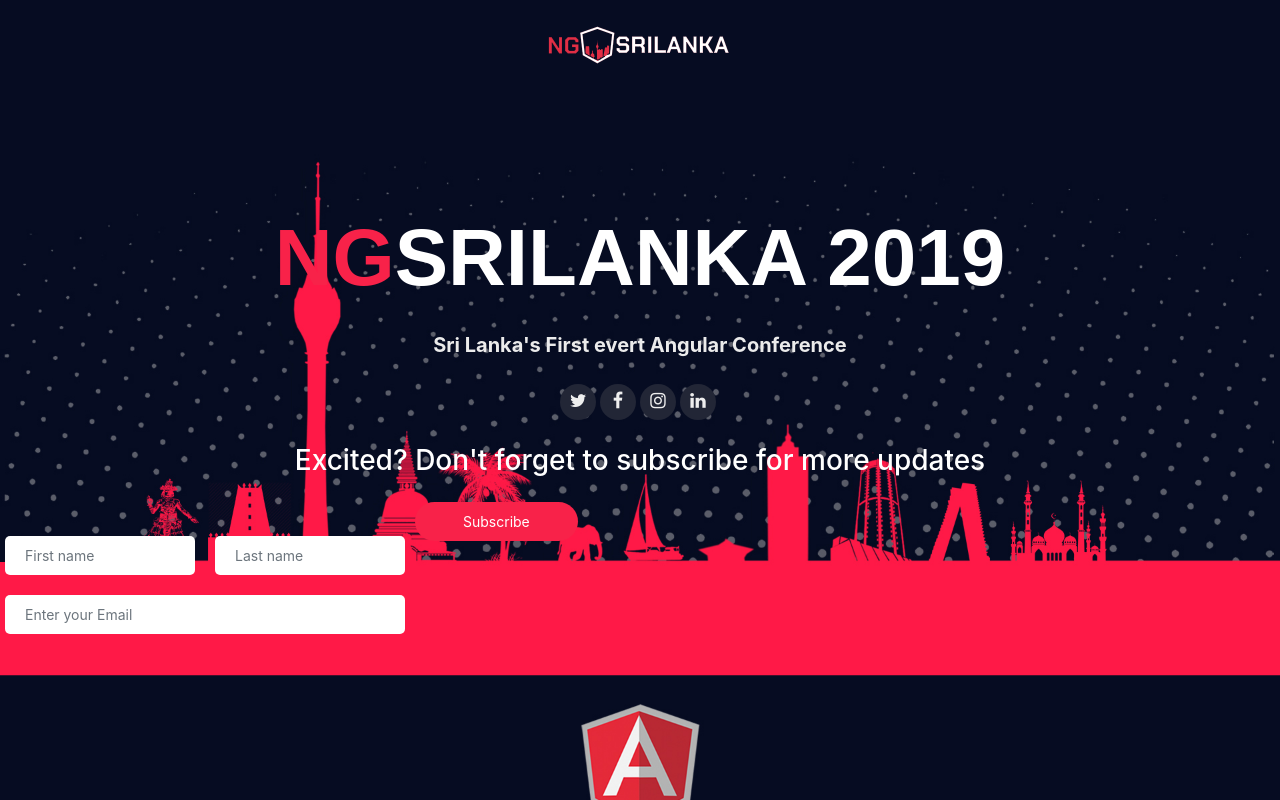
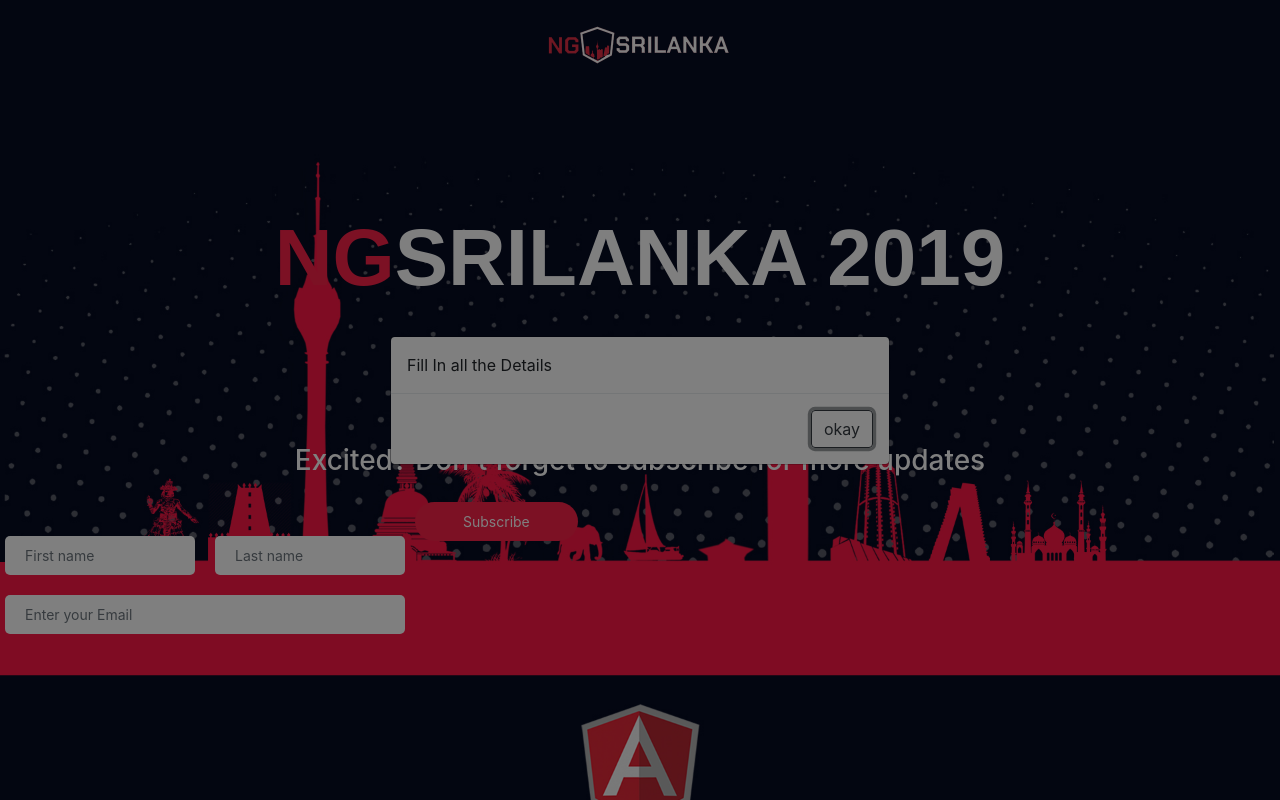
Before and after one commit to sajeetharan/ngSriLanka, an Angular app: page / in a window 1280 px wide. Both pictures are taken after a click on the button "Subscribe". Built offline with nearby package versions, Linux system fonts and the light colour scheme; no server answers.

Commit message:
Added Modal instead of Alert

```diff
--- a/package.json
+++ b/package.json
@@ -21,6 +21,7 @@
     "@angular/platform-browser": "^7.0.2",
     "@angular/platform-browser-dynamic": "^7.0.2",
     "@angular/router": "^7.0.2",
+    "@ng-bootstrap/ng-bootstrap": "^4.0.0",
     "bootstrap": "^4.0.0-alpha.6",
     "core-js": "^2.5.4",
     "rxjs": "^6.0.0",
--- a/src/app/app.module.ts
+++ b/src/app/app.module.ts
@@ -8,6 +8,7 @@
 import { HeaderComponentComponent } from './components/common/header-component/header-component.component';
 import { SocialIconsComponentComponent } from './components/common/social-icons-component/social-icons-component.component';
 import { FormsModule } from '@angular/forms';
+import { NgbModalModule } from '@ng-bootstrap/ng-bootstrap';
 
 @NgModule({
   declarations: [
@@ -21,7 +22,8 @@
   imports: [
     BrowserModule,
     HttpClientModule,
-    FormsModule
+    FormsModule,
+    NgbModalModule
   ],
   providers: [],
   bootstrap: [AppComponent]
--- a/src/app/components/landing-page/landing-page.component.html
+++ b/src/app/components/landing-page/landing-page.component.html
@@ -8,7 +8,7 @@
         <!-- <img src="/assets/images/logo.png" alt="" srcset=""> -->
         <h1 class="mb-4 pb-0">
           <span class="ng-text">NG</span>SriLanka 2019</h1>
-        <p class="mb-4 pb-0">Sri Lanka's First evert Angular Conference</p>
+        <p class="mb-4 pb-0">Sri Lanka's First ever Angular Conference</p>
 
       </div>
     </section>
--- a/src/app/components/mailchimp-form/mailchimp-form.component.html
+++ b/src/app/components/mailchimp-form/mailchimp-form.component.html
@@ -47,3 +47,14 @@
   </form>
 
 </section>
+
+
+
+<ng-template #content let-modal>
+  <div class="modal-body">
+    {{modalMessage}}
+  </div>
+  <div class="modal-footer">
+    <button type="button" class="btn btn-outline-dark" (click)="modal.close()">okay</button>
+  </div>
+</ng-template>
--- a/src/app/components/mailchimp-form/mailchimp-form.component.ts
+++ b/src/app/components/mailchimp-form/mailchimp-form.component.ts
@@ -1,5 +1,6 @@
-import { Component, OnInit } from '@angular/core';
+import { Component, OnInit, ElementRef, ViewChild } from '@angular/core';
 import { HttpClient } from '@angular/common/http';
+import { NgbModal } from '../../../../node_modules/@ng-bootstrap/ng-bootstrap';
 
 
 interface IResponseData {
@@ -19,13 +20,17 @@
 })
 export class MailchimpFormComponent implements OnInit {
 
+  @ViewChild('content') modalContent: ElementRef;
+
   first_name;
   last_name;
   email;
 
+  modalMessage = '';
+
   isBtnDisabled = false;
   isHideForm = false;
-  constructor(private http: HttpClient) { }
+  constructor(private http: HttpClient, private modalService: NgbModal) { }
 
   ngOnInit() {
   }
@@ -33,6 +38,8 @@
 
 
   async handleNotify() {
+
+    if ((this.first_name !== undefined && this.last_name !== undefined) && this.email !== undefined) {
 
       this.isBtnDisabled = true;
       try {
@@ -44,16 +51,31 @@
           this.isHideForm = true;
         }
 
-      alert('Awesome! Thanks for subscribing, we\'ll keep you in the loop :D');
+        this.modalMessage = 'Awesome! Thanks for subscribing, we\'ll keep you in the loop :D';
+        this.openModal(this.modalContent);
         this.isBtnDisabled = false;
 
       } catch (error) {
-      alert('Unable to keep you in the loop. Try again :D');
+
+        this.modalMessage = 'Unable to keep you in the loop. Try again :D';
+        this.openModal(this.modalContent);
         this.isBtnDisabled = false;
+      }
+
+    } else {
+
+      this.modalMessage = 'Fill In all the Details';
+      this.openModal(this.modalContent);
+
     }
 
 
 
   }
 
+
+  openModal(content) {
+    this.modalService.open(content, { centered: true });
   }
+
+}
```
Also changed, not shown: 1 other file (tests, documents, lock files or other folders). Lines whose indentation alone changed are shown as unchanged.
